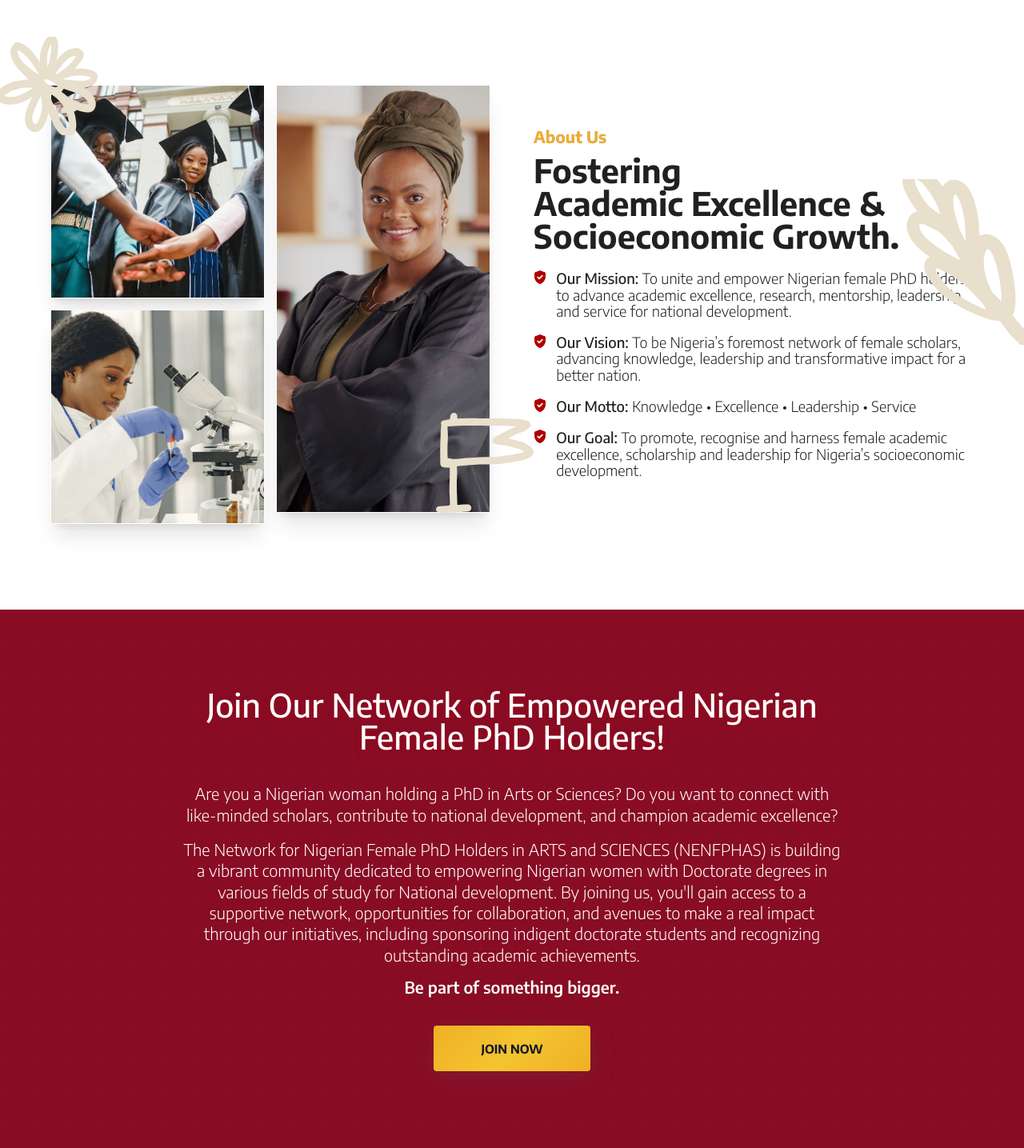
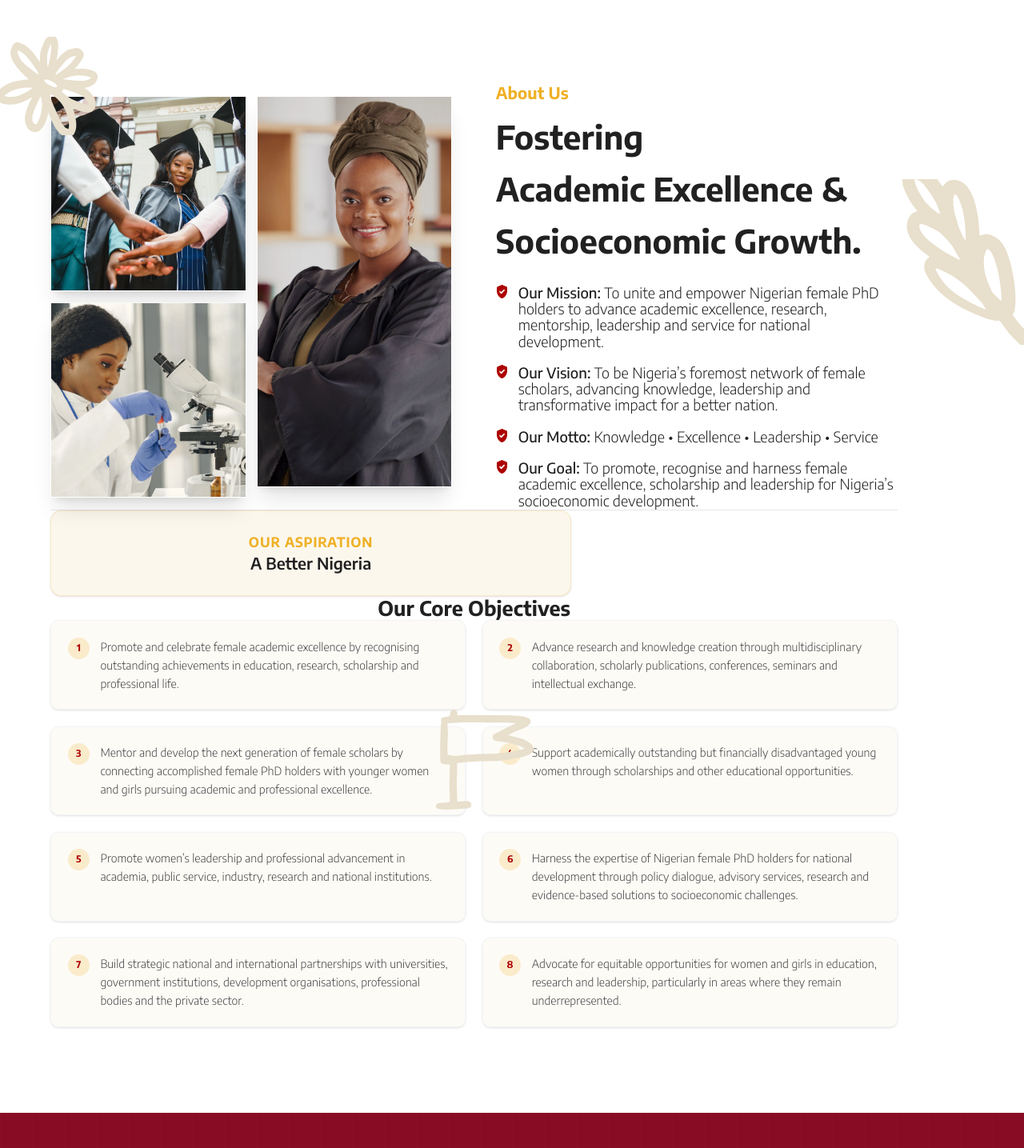
Before and after one commit to DennekJr/phd, a Next.js app: page / in a window 1280 px wide. Shown: the part 802-2237 px from the top of the page at 80% size. Built offline with nearby package versions, Linux system fonts and the light colour scheme; a web font is replaced by a local one.

Commit message:
Update About.tsx

```diff
--- a/src/app/components/About.tsx
+++ b/src/app/components/About.tsx
@@ -8,7 +8,7 @@ export default function About() {
     { src: '/images/about/image-three.webp', alt: 'Nigerian female academic 3', width: 372, height: 558 },
   ]
 
-  const ideals = [
+  const coreIdeals = [
     {
       title: 'Our Mission',
       description: 'To unite and empower Nigerian female PhD holders to advance academic excellence, research, mentorship, leadership and service for national development.',
@@ -27,29 +27,41 @@ export default function About() {
     }
   ]
 
+  const objectives = [
+    "Promote and celebrate female academic excellence by recognising outstanding achievements in education, research, scholarship and professional life.",
+    "Advance research and knowledge creation through multidisciplinary collaboration, scholarly publications, conferences, seminars and intellectual exchange.",
+    "Mentor and develop the next generation of female scholars by connecting accomplished female PhD holders with younger women and girls pursuing academic and professional excellence.",
+    "Support academically outstanding but financially disadvantaged young women through scholarships and other educational opportunities.",
+    "Promote women’s leadership and professional advancement in academia, public service, industry, research and national institutions.",
+    "Harness the expertise of Nigerian female PhD holders for national development through policy dialogue, advisory services, research and evidence-based solutions to socioeconomic challenges.",
+    "Build strategic national and international partnerships with universities, government institutions, development organisations, professional bodies and the private sector.",
+    "Advocate for equitable opportunities for women and girls in education, research and leadership, particularly in areas where they remain underrepresented."
+  ];
+
   return (
     <section id="about" className="relative scroll-mt-[7rem] !bg-[#ffffff] !px-[1.25rem] md:!px-[4.6875rem] !py-[3.125rem] lg:!py-[7.9375rem]">
-      <div className="relative mx-auto">
-        {/* About Title and Heading - Only visible on small screens */}
+      <div className="relative mx-auto max-w-[78.125rem]">
+
+        {/* Mobile Heading */}
         <div className="mb-8 lg:mb-16 lg:hidden">
           <div className="inline-block">
-            <span className="bg-gradient-to-r from-purple-400 to-blue-400 bg-clip-text text-[#EFB025] font-bold !text-[1.25rem] md:!text-[1.5rem] !leading-[100%] !tracking-[0%]">
+            <span className="text-[#EFB025] font-bold !text-[1.25rem] md:!text-[1.5rem] !leading-[100%]">
               About Us
             </span>
           </div>
-
-          <h2 className="font-bold max-w-[44.3125rem] !text-[1.875rem] md:!text-[2.25rem] xl:!text-[3rem] !leading-[100%] !tracking-[0%] text-[#222121] md:!mt-[0.625rem] !mb-[1.625rem]">
+          <h2 className="font-bold max-w-[44.3125rem] !text-[1.875rem] md:!text-[2.25rem] text-[#222121] md:!mt-[0.625rem] !mb-[1.625rem]">
             Fostering<br />
             Academic Excellence & <br />
             Socioeconomic Growth.
           </h2>
         </div>
 
-        <div className="grid lg:grid-cols-2 gap-16 items-center">
-          {/* Dynamic Images Grid */}
-          <div className="relative order-1 lg:order-1">
+        {/* Top Grid: Images & Core Ideals (Mission, Vision, Motto, Goal) */}
+        <div className="grid lg:grid-cols-2 gap-16 items-center mb-20">
+
+          {/* Images Grid */}
+          <div className="relative order-1">
             <div className="grid grid-cols-2 gap-4">
-              {/* First column - Images 1 and 2 */}
               <div className="flex flex-col gap-4">
                 {Array.from({ length: 2 }).map((_, i) => (
                   <div key={i} className="group relative aspect-square">
@@ -67,7 +79,6 @@ export default function About() {
                 ))}
               </div>
 
-              {/* Second column - Image 3 */}
               <div className="group relative aspect-[1/2]">
                 <div className="absolute inset-0 bg-gradient-to-r from-purple-500/50 to-blue-500/50 blur opacity-0 group-hover:opacity-100 transition-all duration-500"></div>
                 <div className="relative h-full bg-white/10 backdrop-blur-md overflow-hidden border border-white/10 shadow-xl transform hover:scale-105 hover:rotate-1 transition-all duration-500">
@@ -83,17 +94,15 @@ export default function About() {
             </div>
           </div>
 
-          {/* Dynamic Content - Ideals */}
-          <div className="relative order-2 lg:order-2">
-            {/* About Title and Heading - Only visible on md screens and larger */}
+          {/* Core Ideals Content */}
+          <div className="relative order-2">
             <div className="hidden lg:block">
               <div className="inline-block">
-                <span className="bg-gradient-to-r from-purple-400 to-blue-400 bg-clip-text text-[#EFB025] font-bold !text-[1.25rem] md:!text-[1.5rem] !leading-[100%] !tracking-[0%]">
+                <span className="text-[#EFB025] font-bold !text-[1.25rem] md:!text-[1.5rem] !leading-[100%]">
                   About Us
                 </span>
               </div>
-
-              <h2 className="font-bold max-w-[44.3125rem] !text-[1.875rem] md:!text-[2.25rem] xl:!text-[3rem] !leading-[100%] !tracking-[0%] text-[#222121] md:!mt-[0.625rem] !mb-[1.625rem]">
+              <h2 className="font-bold max-w-[44.3125rem] !text-[1.875rem] md:!text-[2.25rem] xl:!text-[3rem] text-[#222121] md:!mt-[0.625rem] !mb-[1.625rem]">
                 Fostering<br />
                 Academic Excellence & <br />
                 Socioeconomic Growth.
@@ -101,16 +110,15 @@ export default function About() {
             </div>
 
             <div className="!space-y-[0.875rem] lg:!space-y-[1.25rem]">
-              {ideals.map((item, i) => (
+              {coreIdeals.map((item, i) => (
                 <div key={i} className="group relative">
-                  <div className="absolute inset-0 bg-gradient-to-r from-purple-500/20 to-blue-500/20 rounded-2xl blur opacity-0 group-hover:opacity-100 transition-all duration-300"></div>
-                  <div className="relative border border-white/10 hover:bg-white/10 transition-all duration-300 transform hover:-translate-y-1">
+                  <div className="relative border border-white/10 transition-all duration-300 transform hover:-translate-y-1">
                     <div className="flex items-start !gap-[1rem] lg:!gap-4">
                       <div className="flex-shrink-0 w-[1rem] h-[1.25rem] flex items-center justify-center">
                         <Image src={'/images/about/red-checkmark.svg'} className='lg:w-[1rem] w-[0.75rem] lg:h-[1.25rem] h-[0.875rem]' width={16} height={20} alt='Red checkmark' />
                       </div>
                       <div className='flex'>
-                        <p className="text-[#222121] font-light !text-[1rem] lg:!text-[1.25xl] xl:!text-[1.35rem] !leading-[1.5rem] !tracking-[0%]">
+                        <p className="text-[#222121] font-light !text-[1rem] lg:!text-[1.25rem] xl:!text-[1.35rem] !leading-[1.5rem]">
                           <span className='font-medium'>{item.title}:</span> {item.description}
                         </p>
                       </div>
@@ -120,11 +128,43 @@ export default function About() {
               ))}
             </div>
           </div>
+
         </div>
+
+        {/* Bottom Section: Aspiration & Objectives Grid */}
+        <div className="mt-16 pt-16 border-t border-gray-200">
+
+          {/* Aspiration Banner */}
+          <div className="bg-[#FBF7ED] !p-8 rounded-2xl mb-12 text-center max-w-3xl mx-auto border border-[#EFB025]/20 shadow-sm">
+            <h3 className="text-[#EFB025] font-bold text-xl uppercase tracking-wider mb-2">Our Aspiration</h3>
+            <p className="text-[#222121] font-semibold text-2xl">A Better Nigeria</p>
+          </div>
+
+          {/* Objectives Grid */}
+          <div>
+            <h3 className="text-2xl lg:text-3xl font-bold text-[#222121] mb-8 text-center">Our Core Objectives</h3>
+            <div className="grid md:grid-cols-2 gap-6">
+              {objectives.map((obj, index) => (
+                <div key={index} className="bg-[#FBF7ED]/50 border border-gray-100 !p-6 rounded-xl flex items-start gap-4 shadow-sm hover:shadow-md transition-shadow">
+                  <span className="flex-shrink-0 flex items-center justify-center w-8 h-8 rounded-full bg-[#EFB025]/20 text-[#AD0000] font-bold text-sm">
+                    {index + 1}
+                  </span>
+                  <p className="text-[#454545] font-light text-[0.95rem] lg:text-[1.05rem] leading-relaxed">
+                    {obj}
+                  </p>
+                </div>
+              ))}
+            </div>
+          </div>
+
+        </div>
+
       </div>
+
+      {/* Decorative Background Assets */}
       <div className='flex flex-col gap-[1.25rem]'>
         <Image src={'/images/about/branch.svg'} alt='Branch image' width={180} height={244} className='object-cover w-[11.25rem] h-[15.25rem] absolute top-[16.6875rem] right-0 lg:block hidden' />
-        <Image src={'/images/about/flag.svg'} alt='Flag image' width={144} height={148} className='object-cover w-[4.0625rem] lg:w-[9rem] h-[4.125rem] lg:h-[9.25rem] absolute bottom-[22.0625rem] lg:bottom-[8.9375rem] right-[3.75rem] lg:right-[45.25rem]' />
+        <Image src={'/images/about/flag.svg'} alt='Flag image' width={144} height={148} className='object-cover w-[4.0625rem] lg:w-[9rem] h-[4.125rem] lg:h-[9.25rem] absolute bottom-[40rem] lg:bottom-[28rem] right-[3.75rem] lg:right-[45.25rem]' />
         <Image src={'/images/about/flower.svg'} alt='Flower image' width={144} height={145} className='object-cover w-[4rem] lg:w-[9rem] h-[4.0625rem] lg:h-[9.0625rem] absolute top-[16.875rem] lg:top-[3.5625rem] left-[2.5rem] lg:left-0' />
       </div>
     </section>
```
